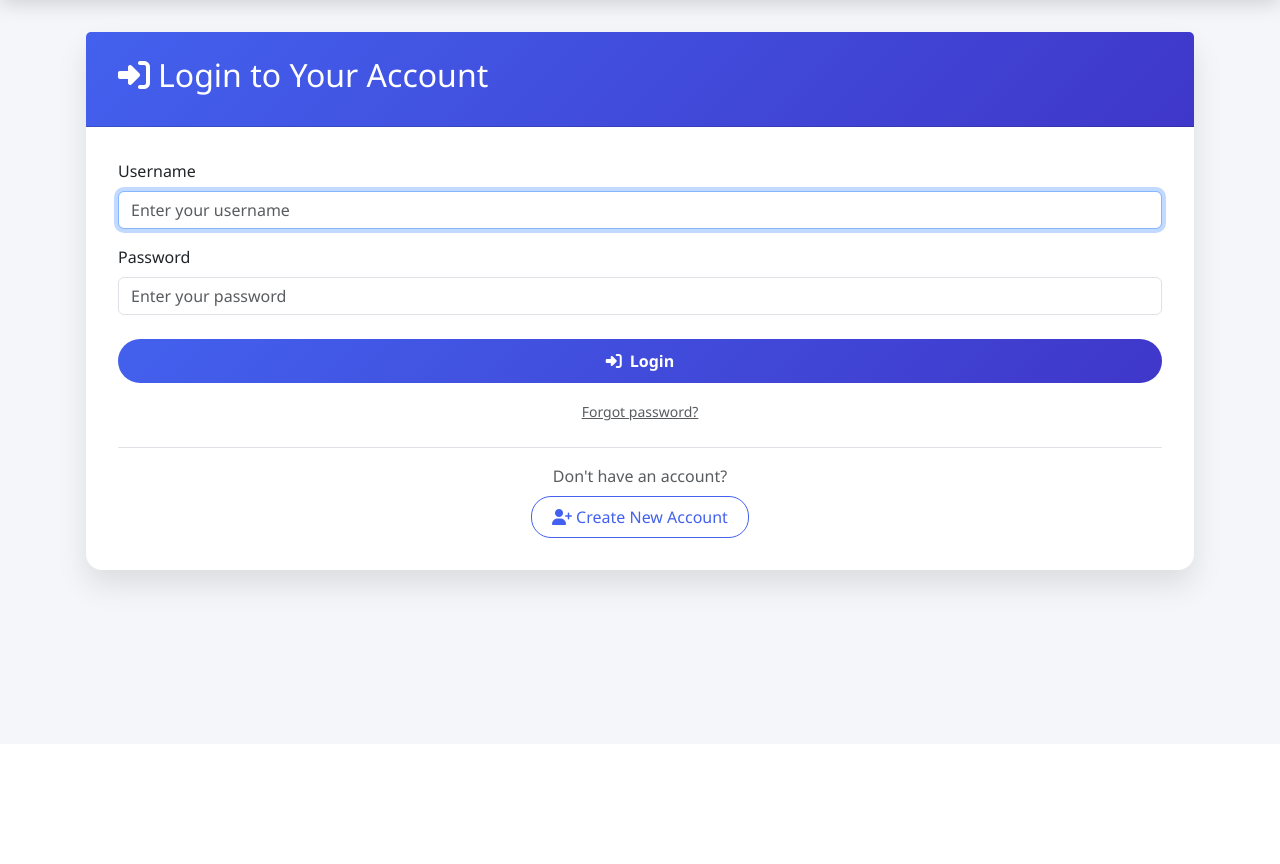
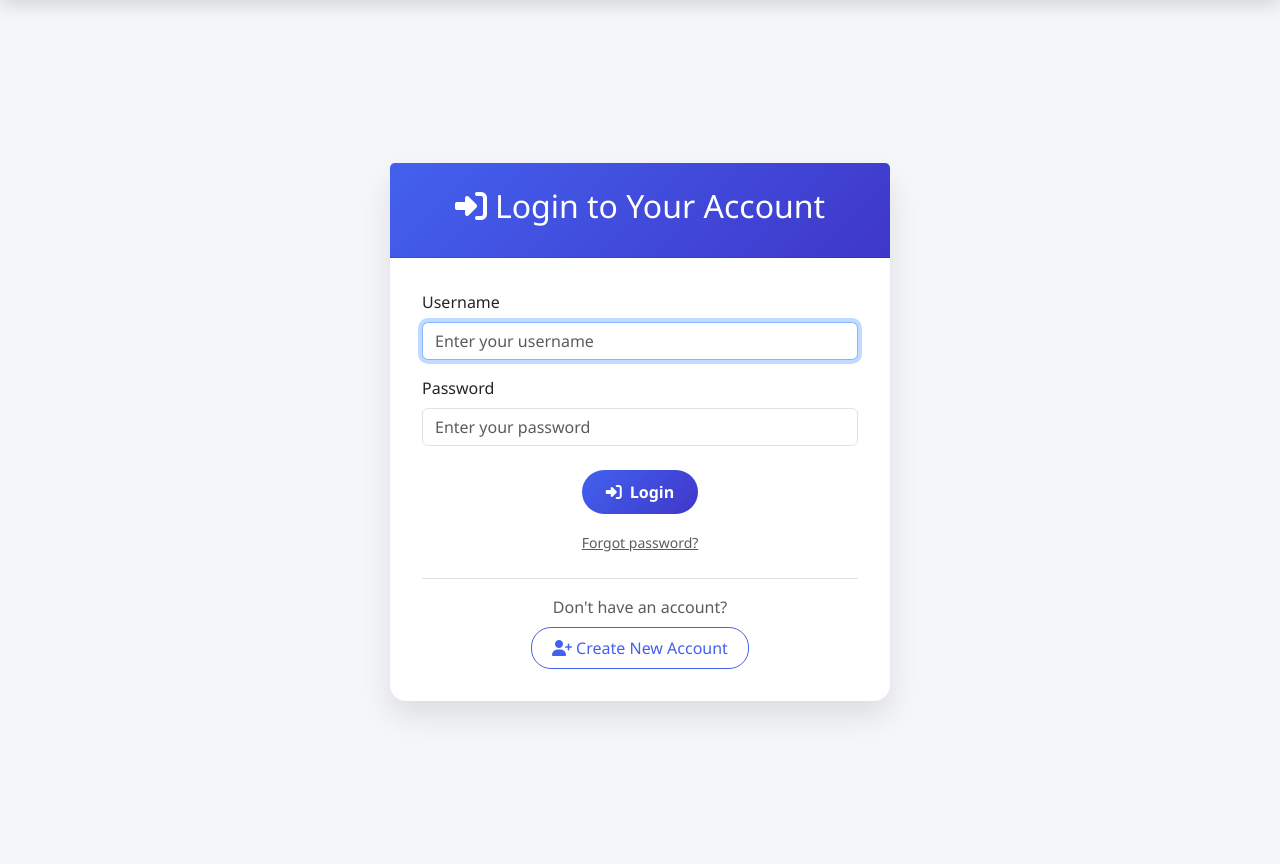
Before and after one commit to roshaldsouza/pdf-collab-management, a Django app: page /accounts/login/ in a window 1280 px wide. Shown: the part 56-920 px from the top of the page. Before the commit the page ends 662 px from the top, so only its background shows below. Run offline with Django 5.2, Linux system fonts and the light colour scheme; some libraries are stand-ins or nearby versions.

Commit message:
Fix form layout for login and signup pages

```diff
--- a/accounts/templates/accounts/login.html
+++ b/accounts/templates/accounts/login.html
@@ -2,10 +2,10 @@
 {% load widget_tweaks %}
 
 {% block content %}
-<div class="centered-content">
-  <div class="content-container">
+<div class="d-flex justify-content-center align-items-center" style="min-height: 100vh;">
+  <div class="content-container" style="max-width: 500px; width: 100%;">
     <div class="card">
-      <div class="card-header">
+      <div class="card-header text-center">
         <h2><i class="fas fa-sign-in-alt me-2"></i>Login to Your Account</h2>
       </div>
 
@@ -13,27 +13,32 @@
         <form method="post">
           {% csrf_token %}
 
+          <!-- Username Field -->
           <div class="mb-3">
             <label class="form-label">Username</label>
             {{ form.username|add_class:"form-control"|attr:"placeholder:Enter your username" }}
           </div>
 
+          <!-- Password Field -->
           <div class="mb-4">
             <label class="form-label">Password</label>
             {{ form.password|add_class:"form-control"|attr:"placeholder:Enter your password" }}
           </div>
 
-          <div class="d-grid gap-2 mb-3">
-            <button type="submit" class="btn btn-primary">
+          <!-- Submit Button -->
+          <div class="text-center mb-3">
+            <button type="submit" class="btn btn-primary px-4">
               <i class="fas fa-sign-in-alt me-2"></i>Login
             </button>
           </div>
 
+          <!-- Forgot Password -->
           <div class="text-center">
             <a href="{% url 'password_reset' %}" class="text-muted small">Forgot password?</a>
           </div>
         </form>
 
+        <!-- Signup Link -->
         <div class="mt-4 pt-3 text-center border-top">
           <p class="text-muted mb-2">Don't have an account?</p>
           <a href="{% url 'accounts:signup' %}" class="btn btn-outline-primary">
```
Also changed, not shown: accounts/templates/accounts/signup.html (+4 -4 lines), db.sqlite3.
